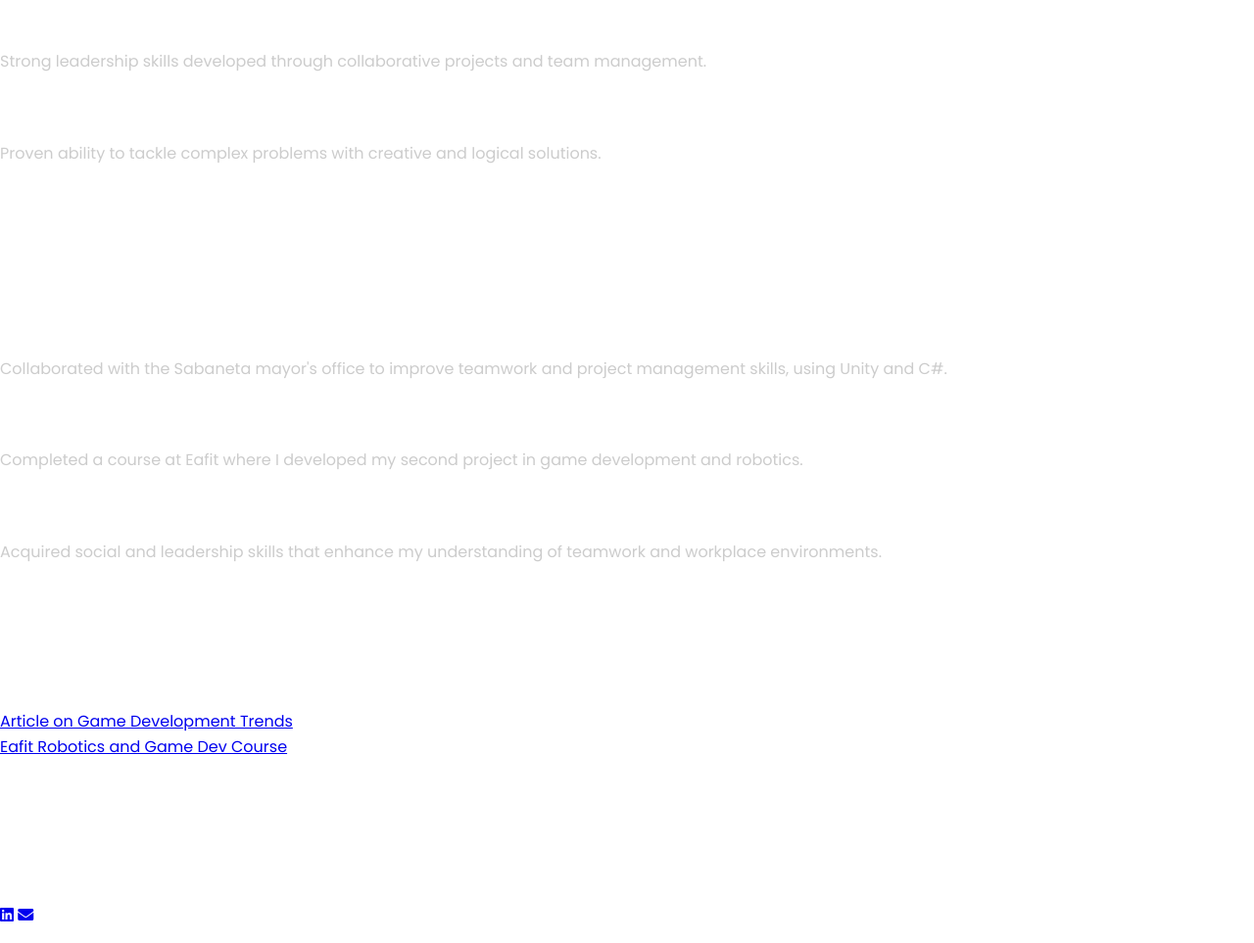
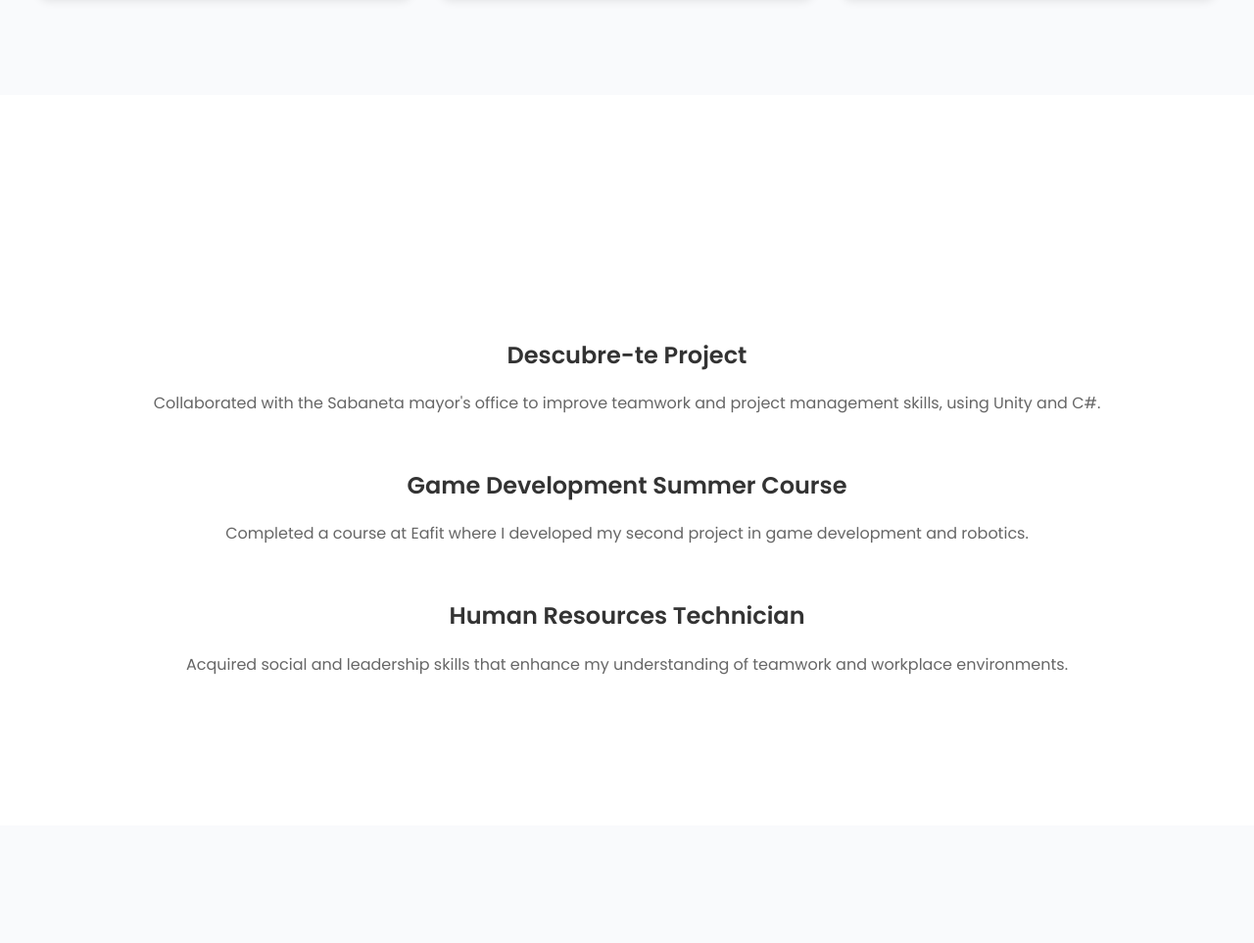
Before and after one commit to ShadowjGames/Adaptable_Design_2, a plain HTML site: page About.html in a window 1280 px wide. Shown: the part 1269-2232 px from the top of the page at 98% size. Drawn offline with nearby package versions, Linux system fonts and the light colour scheme.

Commit message:
Update Styles.css

```diff
--- a/CSS/Styles.css
+++ b/CSS/Styles.css
@@ -6,6 +6,179 @@ body {
     color: #fff;
     margin: 0;
     padding: 0;
+}
+body {
+    font-family: 'Poppins', sans-serif;
+    background-color: #f4f6f9;
+    color: #333;
+}
+
+h1, h2, h3 {
+    font-weight: 600;
+    color: #333;
+}
+
+p {
+    font-size: 1rem;
+    color: #666;
+    line-height: 1.8;
+}
+
+.section-title {
+    font-size: 2.5rem;
+    text-align: center;
+    margin-bottom: 50px;
+    color: #333;
+}
+
+/* Image frame section */
+.image-frame {
+    width: 200px;
+    height: 200px;
+    margin: 50px auto;
+    border-radius: 50%;
+    overflow: hidden;
+    border: 8px solid #007bff;
+    box-shadow: 0 4px 10px rgba(0, 0, 0, 0.1);
+    display: flex;
+    justify-content: center;
+    align-items: center;
+}
+
+.image-frame img {
+    width: 100%;
+    height: 100%;
+    object-fit: cover;
+}
+
+.intro-section {
+    padding: 100px 0;
+    background-color: #fff;
+    text-align: center;
+}
+
+.intro-description {
+    max-width: 800px;
+    margin: 0 auto;
+    font-size: 1.1rem;
+}
+
+.strengths-section {
+    padding: 100px 0;
+    background-color: #f9fafc;
+    text-align: center;
+}
+
+.strengths-grid {
+    display: grid;
+    grid-template-columns: repeat(3, 1fr);
+    gap: 30px;
+    max-width: 1200px;
+    margin: 0 auto;
+}
+
+.strength-item {
+    background-color: white;
+    padding: 20px;
+    box-shadow: 0 4px 10px rgba(0, 0, 0, 0.1);
+    border-radius: 10px;
+    text-align: center;
+}
+
+.strength-item h4 {
+    font-size: 1.5rem;
+    margin-bottom: 15px;
+}
+
+.strength-item p {
+    font-size: 1rem;
+}
+
+.experience-section {
+    padding: 100px 0;
+    background-color: #fff;
+    text-align: center;
+}
+
+.experience-timeline {
+    max-width: 1000px;
+    margin: 0 auto;
+}
+
+.timeline-item {
+    margin-bottom: 50px;
+}
+
+.timeline-item h4 {
+    font-size: 1.5rem;
+    margin-bottom: 10px;
+}
+
+.timeline-item p {
+    font-size: 1rem;
+    color: #666;
+}
+
+.links-section {
+    padding: 100px 0;
+    background-color: #f9fafc;
+    text-align: center;
+}
+
+.links-grid {
+    display: grid;
+    grid-template-columns: repeat(2, 1fr);
+    gap: 30px;
+    max-width: 1000px;
+    margin: 0 auto;
+}
+
+.link-item {
+    background-color: white;
+    padding: 20px;
+    box-shadow: 0 4px 10px rgba(0, 0, 0, 0.1);
+    border-radius: 10px;
+    text-align: center;
+}
+
+.link-item a {
+    text-decoration: none;
+    color: #007bff;
+    font-size: 1.2rem;
+    transition: color 0.3s;
+}
+
+.link-item a:hover {
+    color: #0056b3;
+}
+
+.contact-section {
+    padding: 100px 0;
+    background-color: #007bff;
+    color: white;
+    text-align: center;
+}
+
+.contact-icons {
+    display: flex;
+    justify-content: center;
+    gap: 20px;
+}
+
+.contact-icons a {
+    color: white;
+    font-size: 2rem;
+}
+
+.contact-icons a:hover {
+    color: #0056b3;
+}
+
+/* Responsive Design */
+@media (max-width: 768px) {
+    .strengths-grid, .links-grid {
+        grid-template-columns: 1fr;
+    }
 }
 
 h1, h2, h3 {
```
